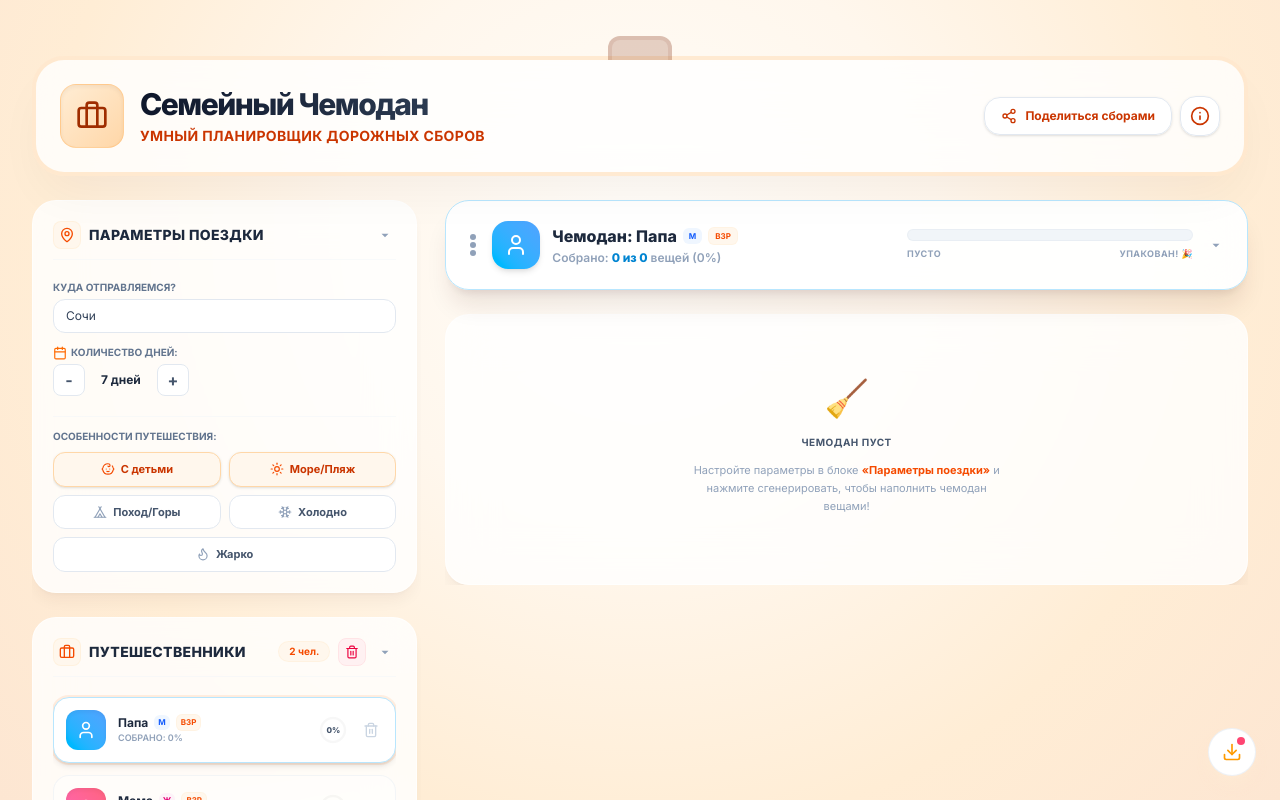
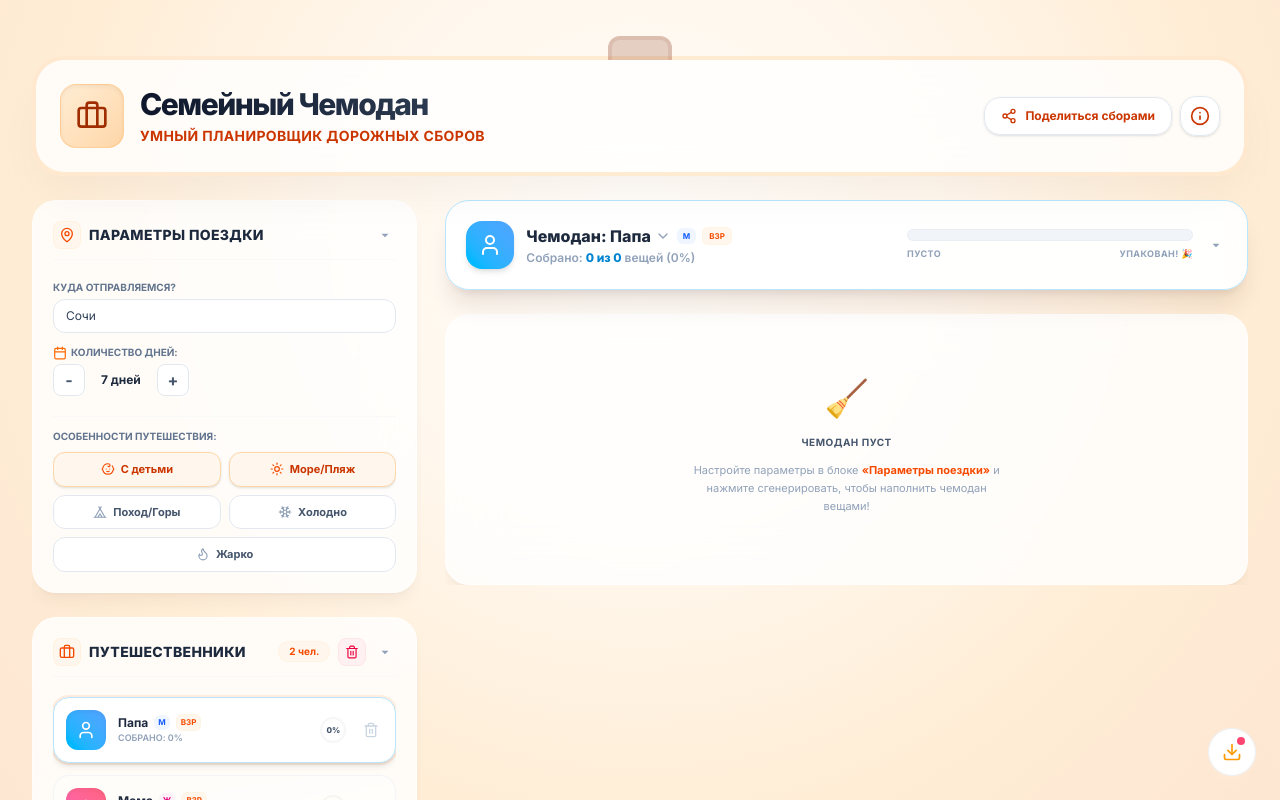
Before and after one commit to indievid-vk/Family_Suitcase, a React (Vite) app: page / in a window 1280 px wide. Shown: the top 800 px of the page. Built offline with nearby package versions, Linux system fonts and the light colour scheme.

Commit message:
feat: add traveler selection dropdown
Add state and UI components to manage traveler selection via a dropdown menu and fix the styling of the delete member button.

```diff
--- a/src/App.tsx
+++ b/src/App.tsx
@@ -44,7 +44,8 @@ import {
   Monitor,
   MoreVertical,
   Minimize2,
-  Maximize2
+  Maximize2,
+  ChevronDown
 } from 'lucide-react';
 import { Item, Lists, Member, TripConditions, Gender, AgeGroup } from './types';
 
@@ -633,6 +634,7 @@ export default function App() {
   const [isExportModalOpen, setIsExportModalOpen] = useState<boolean>(false);
   const [isAboutModalOpen, setIsAboutModalOpen] = useState<boolean>(false);
   const [headerMounted, setHeaderMounted] = useState<boolean>(false);
+  const [isTravelerDropdownOpen, setIsTravelerDropdownOpen] = useState<boolean>(false);
 
   useEffect(() => {
     setHeaderMounted(true);
@@ -1246,7 +1248,7 @@ export default function App() {
                   </button>
                   <button
                     onClick={executeDeleteMember}
-                    className="flex-1 py-2.5 bg-rose-50 hover:bg-rose-600 text-white font-bold text-xs rounded-xl shadow-md transition-colors cursor-pointer"
+                    className="flex-1 py-2.5 bg-rose-500 hover:bg-rose-600 text-white font-bold text-xs rounded-xl shadow-md transition-colors cursor-pointer"
                   >
                     Удалить
                   </button>
@@ -2194,23 +2196,21 @@ export default function App() {
               {/* Верхняя строка: Имя, аватар, прогресс-бар */}
               <div className="flex flex-col md:flex-row items-stretch md:items-center justify-between gap-4">
                 <div className="flex items-center gap-3">
-                  {/* Grip drag handle: three vertical dots */}
+                  <div className="relative">
                     <div
-                    onPointerDown={(e) => dragControlsSuitcase.start(e)}
-                    className="flex flex-col gap-0.5 cursor-grab active:cursor-grabbing text-slate-400 hover:text-slate-600 transition-colors shrink-0 select-none p-1"
-                    title="Перетащить вверх-вниз"
-                  >
-                    <div className="w-1.5 h-1.5 rounded-full bg-slate-400" />
-                    <div className="w-1.5 h-1.5 rounded-full bg-slate-400" />
-                    <div className="w-1.5 h-1.5 rounded-full bg-slate-400" />
-                  </div>
-
-                  <div className={`w-12 h-12 rounded-2xl bg-gradient-to-tr bg-linear-to-tr ${activeMember ? getMemberGradient(activeMember) : 'from-orange-400 to-amber-500'} flex items-center justify-center shadow-md text-white shrink-0`}>
+                      onClick={() => setIsTravelerDropdownOpen(!isTravelerDropdownOpen)}
+                      className="flex items-center gap-3 hover:bg-slate-50 active:bg-slate-100 p-2 -m-2 rounded-2xl transition-all cursor-pointer select-none group"
+                      title="Сменить путешественника"
+                    >
+                      <div className={`w-12 h-12 rounded-2xl bg-gradient-to-tr bg-linear-to-tr ${activeMember ? getMemberGradient(activeMember) : 'from-orange-400 to-amber-500'} flex items-center justify-center shadow-md text-white shrink-0 group-hover:scale-105 transition-transform`}>
                         {activeMember?.ageGroup === 'pet' ? <PawPrint className="w-6 h-6" /> : activeMember?.ageGroup === 'child' ? <Baby className="w-6 h-6" /> : <User className="w-6 h-6" />}
                       </div>
                       <div>
                         <div className="flex items-center gap-1.5 flex-wrap">
-                      <h2 className="font-extrabold text-base text-slate-800">Чемодан: {activeMember?.name}</h2>
+                          <h2 className="font-extrabold text-base text-slate-800 flex items-center gap-1">
+                            Чемодан: {activeMember?.name}
+                            <ChevronDown className={`w-4 h-4 text-slate-400 group-hover:text-slate-600 transition-transform ${isTravelerDropdownOpen ? 'rotate-180' : ''}`} />
+                          </h2>
                           {activeMember?.ageGroup !== 'pet' && (
                             <span className={`text-[8px] px-1.5 py-0.5 rounded-md font-bold uppercase ${activeMember?.gender === 'male' ? 'bg-blue-50 text-blue-600' : 'bg-pink-50 text-pink-600'}`}>
                               {activeMember?.gender === 'male' ? 'М' : 'Ж'}
@@ -2223,6 +2223,62 @@ export default function App() {
                         <p className="text-xs text-slate-400 font-semibold mt-0.5">
                           Собрано: <span className={`${activeMember?.textColor || 'text-orange-600'} font-extrabold`}>{activePacked} из {activeTotal}</span> вещей ({activeProgress}%)
                         </p>
+                      </div>
+                    </div>
+
+                    {/* Dropdown menu */}
+                    <AnimatePresence>
+                      {isTravelerDropdownOpen && (
+                        <>
+                          {/* Backdrop to close on click outside */}
+                          <div
+                            className="fixed inset-0 z-40 cursor-default"
+                            onClick={() => setIsTravelerDropdownOpen(false)}
+                          />
+                          <motion.div
+                            initial={{ opacity: 0, y: 10, scale: 0.95 }}
+                            animate={{ opacity: 1, y: 0, scale: 1 }}
+                            exit={{ opacity: 0, y: 10, scale: 0.95 }}
+                            transition={{ duration: 0.15, ease: 'easeOut' }}
+                            className="absolute left-0 top-full mt-3 w-64 bg-white rounded-2xl border border-slate-100 shadow-2xl p-2 z-50 flex flex-col gap-1 max-h-80 overflow-y-auto custom-scrollbar"
+                          >
+                            <div className="px-3 py-1.5 text-[10px] font-bold text-slate-400 uppercase tracking-wider">
+                              Сменить чемодан
+                            </div>
+                            {members.map((m) => {
+                              const isActive = m.id === activeMemberId;
+                              return (
+                                <button
+                                  key={m.id}
+                                  onClick={() => {
+                                    setActiveMemberId(m.id);
+                                    setIsTravelerDropdownOpen(false);
+                                  }}
+                                  className={`w-full flex items-center justify-between p-2 rounded-xl text-left transition-colors cursor-pointer ${isActive ? 'bg-orange-50/60' : 'hover:bg-slate-50'}`}
+                                >
+                                  <div className="flex items-center gap-2.5">
+                                    <div className={`w-8 h-8 rounded-xl bg-gradient-to-tr bg-linear-to-tr ${getMemberGradient(m)} flex items-center justify-center text-white shrink-0 text-xs shadow-sm`}>
+                                      {m.ageGroup === 'pet' ? <PawPrint className="w-4 h-4" /> : m.ageGroup === 'child' ? <Baby className="w-4 h-4" /> : <User className="w-4 h-4" />}
+                                    </div>
+                                    <div>
+                                      <div className="text-xs font-bold text-slate-700 leading-tight">
+                                        {m.name}
+                                      </div>
+                                      <div className="text-[10px] text-slate-400 font-medium">
+                                        {m.ageGroup === 'pet' ? '🐾 Питомец' : m.ageGroup === 'adult' ? '🧑 Взрослый' : '👶 Ребенок'}
+                                      </div>
+                                    </div>
+                                  </div>
+                                  {isActive && (
+                                    <Check className="w-4 h-4 text-orange-500 stroke-[3]" />
+                                  )}
+                                </button>
+                              );
+                            })}
+                          </motion.div>
+                        </>
+                      )}
+                    </AnimatePresence>
                   </div>
                 </div>
 
```
Lines whose indentation alone changed are shown as unchanged.
